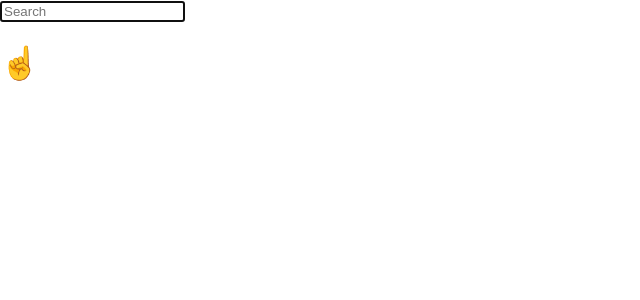
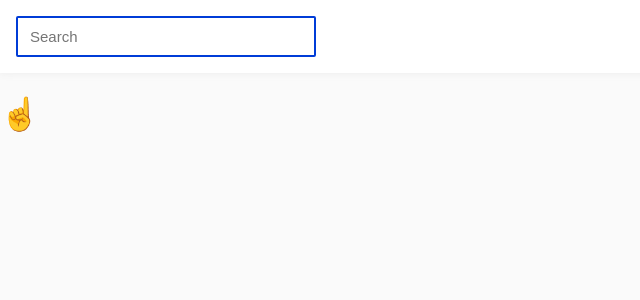
Before and after one commit to jpeldes/penguinscout, a React (Create React App) app: page / in a window 1280 px wide. Shown: the top 300 px of the page, without its empty margins (0-640 px from the left). Built offline with nearby package versions, Linux system fonts and the light colour scheme.

Commit message:
empty searchString empties search results; using styled-components; cleaner reducer without initalizing state on mount

```diff
--- a/package.json
+++ b/package.json
@@ -12,7 +12,8 @@
     "react": "^16.13.1",
     "react-dom": "^16.13.1",
     "react-redux": "^7.1.3",
-    "react-scripts": "3.4.1"
+    "react-scripts": "3.4.1",
+    "styled-components": "^5.1.0"
   },
   "scripts": {
     "start": "react-scripts start",
--- a/src/App.js
+++ b/src/App.js
@@ -1,12 +1,20 @@
 import React from "react";
 import { SearchInput } from "features/search/SearchInput";
+import styled from "styled-components";
+
+const Header = styled.header`
+  width: 100%;
+  background: #fff;
+  box-shadow: 0 0 8px 1px #eee;
+  padding: 1em;
+`;
 
 function App() {
   return (
     <div className="App">
-      <header className="App-header">
+      <Header>
         <SearchInput id="header" />
-      </header>
+      </Header>
       <main>
         <h1>
           <span role="img" aria-label="Look up">
--- a/src/features/search/SearchInput.js
+++ b/src/features/search/SearchInput.js
@@ -1,41 +1,72 @@
-import React, { useRef, useEffect } from "react";
+import React, { useRef } from "react";
 import _ from "lodash";
 import { apiSearchWorks } from "app/api";
 import { useDispatch, useSelector } from "react-redux";
-import { initSearch, receiveSearch, selectResults } from "./searchSlice";
+import { receiveSearch, selectResults } from "./searchSlice";
+
+import styled from "styled-components";
+import { SearchResultItem } from "./SearchResultItem";
+
+const Wrapper = styled.div`
+  position: relative;
+  max-width: 300px;
+`;
+
+const Input = styled.input`
+  border: 2px solid #ccc;
+  border-radius: 2px;
+  font-size: 15px;
+  line-height: 19px;
+  padding: 9px 12px;
+  width: 100%;
+  &:focus {
+    border: 2px solid #003cd7;
+    outline: 0;
+  }
+`;
+
+const SearchResultsArea = styled.div`
+  position: absolute;
+  background: #f4f4f1;
+  max-width: 320px;
+  width: 100%;
+  max-height: 250px;
+  overflow: auto;
+`;
 
 export const SearchInput = ({ id }) => {
   const dispatch = useDispatch();
-  useEffect(() => {
-    dispatch(initSearch({ id }));
-  }, [dispatch, id]);
   const inputEl = useRef(null);
 
   const goSearch = (e) => {
     const searchString = inputEl.current.value;
-    apiSearchWorks(searchString).then(({ data }) => {
-      const results = data.work || [];
-      dispatch(receiveSearch({ id, results }));
-    });
+    if (!searchString) {
+      dispatch(receiveSearch({ id, results: [] }));
+    } else {
+      apiSearchWorks(searchString).then(({ data }) => {
+        const results = data.work || [];
+        dispatch(receiveSearch({ id, results }));
+      });
+    }
   };
   const debouncedSearch = _.debounce(goSearch, 300);
 
   const searchResults = useSelector(selectResults(id));
 
   return (
-    <div>
-      <input
+    <Wrapper>
+      <Input
         ref={inputEl}
         type="text"
         placeholder="Search"
         onChange={debouncedSearch}
         autoFocus
       />
-      <div>
+      <SearchResultsArea>
         {searchResults.map((item) => (
-          <div key={item.workid}>{item.titleweb}</div>
+          <SearchResultItem key={item.workid} item={item} />
         ))}
-      </div>
-    </div>
+      </SearchResultsArea>
+    </Wrapper>
   );
 };
--- /dev/null
+++ b/src/features/search/SearchResultItem.js
@@ -0,0 +1,42 @@
+import React from "react";
+import styled from "styled-components";
+
+const Wrapper = styled.div`
+  display: flex;
+  flex-wrap: wrap;
+  padding: 8px;
+  transition: background 0.3s;
+  &:hover {
+    background: #3e81de50;
+  }
+`;
+const Title = styled.h4`
+  margin: 0;
+  margin-bottom: 5px;
+`;
+const Avatar = styled.div`
+  background: #e1e1e1;
+  height: 60px;
+  width: 60px;
+  min-width: 60px;
+  margin-right: 10px;
+  border-radius: 90px;
+`;
+const RightSide = styled.div`
+  flex: 1;
+`;
+
+export const SearchResultItem = ({ item }) => (
+  <Wrapper>
+    <Avatar>&nbsp;</Avatar>
+    <RightSide>
+      <Title>{item.titleweb}</Title>
+      <div>
+        <small>by {item.authorweb}</small>
+      </div>
+      <div>
+        <small>Released {new Date(item.onsaledate).toDateString()}</small>
+      </div>
+    </RightSide>
+  </Wrapper>
+);
--- a/src/features/search/searchSlice.js
+++ b/src/features/search/searchSlice.js
@@ -1,25 +1,20 @@
 import { createSlice } from "@reduxjs/toolkit";
-
-const selectSearchById = (state, id) => state.search[id] || {};
 
 export const searchSlice = createSlice({
   name: "search",
-  initialState: {},
+  initialState: {
+    results: {},
+  },
   reducers: {
-    initSearch: (state, action) => {
-      const { id } = action.payload;
-      state[id] = {};
-    },
     receiveSearch: (state, action) => {
       const { id, results } = action.payload;
-      state[id].results = results;
+      state.results[id] = results;
     },
   },
 });
 
-export const { initSearch, receiveSearch } = searchSlice.actions;
+export const { receiveSearch } = searchSlice.actions;
 
-export const selectResults = (id) => (state) =>
-  selectSearchById(state, id).results || [];
+export const selectResults = (id) => (state) => state.search.results[id] || [];
 
 export default searchSlice.reducer;
--- a/src/index.css
+++ b/src/index.css
@@ -1,4 +1,14 @@
+* {
+  box-sizing: border-box;
+}
+
+html, body, #root, .App {
+  width: 100%;
+  height: 100%;
+}
+
 body {
+  background: #fafafa;
   margin: 0;
   font-family: -apple-system, BlinkMacSystemFont, "Segoe UI", "Roboto", "Oxygen",
     "Ubuntu", "Cantarell", "Fira Sans", "Droid Sans", "Helvetica Neue",
```
Also changed, not shown: 1 other file (tests, documents, lock files or other folders).
